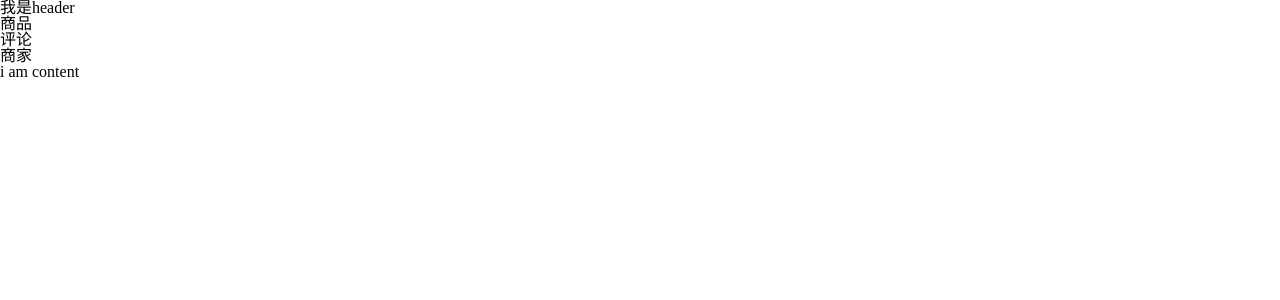
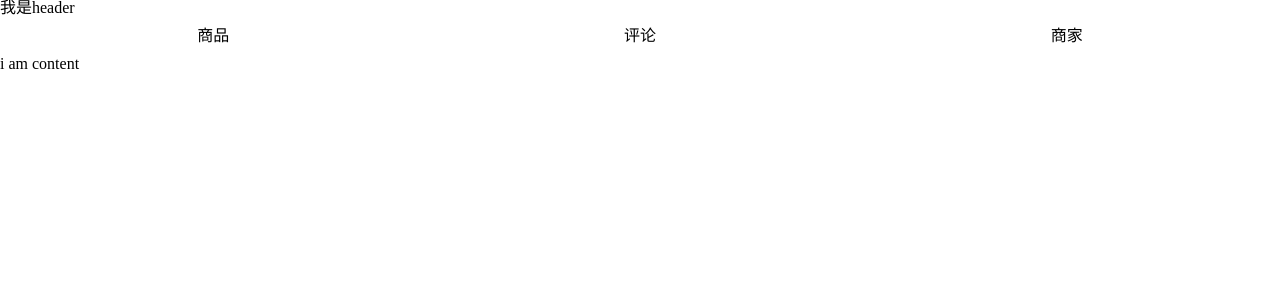
Before and after one commit to liaozeen/ele_sell, a Vue app: page / in a window 1280 px wide. Shown: the top 300 px of the page. Built offline with nearby package versions, Linux system fonts and the light colour scheme.

Commit message:
导航tab设置为flex布局

```diff
--- a/src/App.vue
+++ b/src/App.vue
@@ -22,6 +22,14 @@
   };
 </script>
 
-<style>
-
+<style lang="stylus" type="stylesheet/stylus">
+  #app
+    .tab
+      display:flex
+      width:100%
+      height:40px
+      .tab-item
+        flex:1
+        text-align:center
+        line-height:40px
 </style>
```
